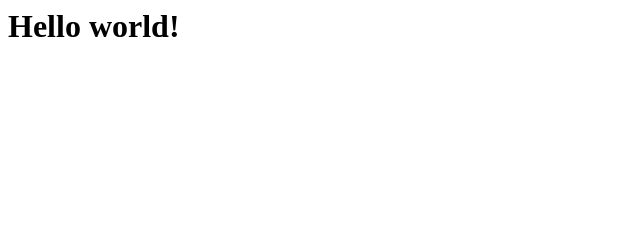
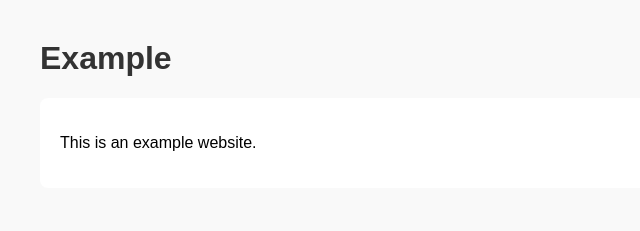
Before and after one commit to TimSpeelman/test-pages, a plain HTML site: page public/index.html in a window 1280 px wide. Shown: the whole page, without its empty margins (0-640 px from the left). Drawn offline with Linux system fonts and the light colour scheme.

Commit message:
Update index.html

```diff
--- a/public/index.html
+++ b/public/index.html
@@ -1 +1,39 @@
-<h1>Hello world!</h1>
+<!DOCTYPE html>
+<html lang="en">
+  <head>
+    <meta charset="UTF-8" />
+    <title>Simple Website</title>
+    <meta name="viewport" content="width=device-width, initial-scale=1.0" />
+    <style>
+      body {
+        font-family: Arial, sans-serif;
+        margin: 40px;
+        background: #f9f9f9;
+      }
+      header {
+        margin-bottom: 20px;
+      }
+      h1 {
+        color: #333;
+      }
+      main {
+        background: #fff;
+        padding: 20px;
+        border-radius: 8px;
+      }
+      footer {
+        margin-top: 30px;
+        color: #888;
+        font-size: 0.9em;
+      }
+    </style>
+  </head>
+  <body>
+    <header>
+      <h1>Example</h1>
+    </header>
+    <main>
+      <p>This is an example website.</p>
+    </main>
+  </body>
+</html>
```
